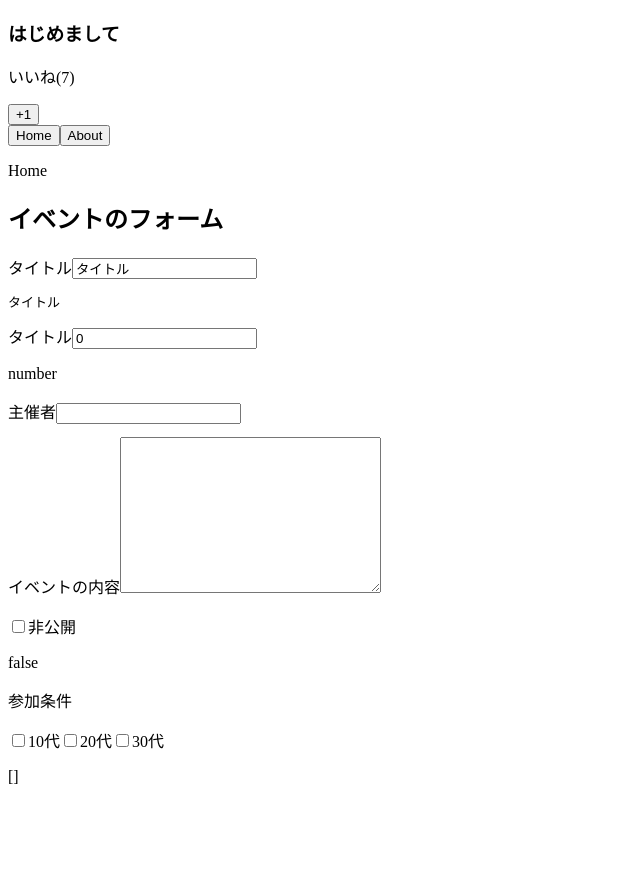
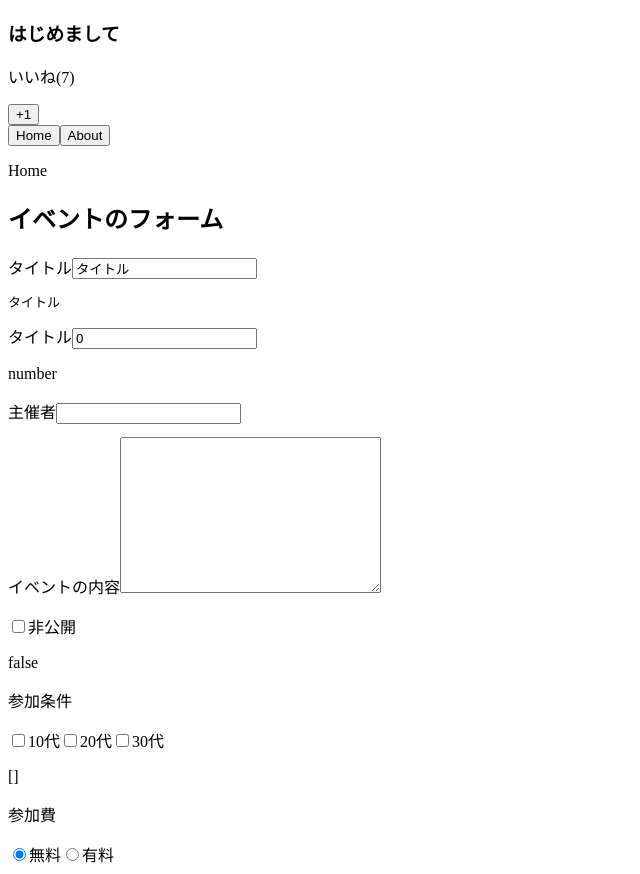
Before and after one commit to aki537/vue.js, a Vue app in the folder section5/6/7/vue.js-test/: page / in a window 1280 px wide. Shown: the whole page, without its empty margins (0-640 px from the left). Before the commit the page ends 802 px from the top, so only its background shows below. Built offline with nearby package versions, Linux system fonts and the light colour scheme.

Commit message:
125 ラジオボタンに双方向データバインディングを作成

```diff
--- a/section5/6/7/vue.js-test/src/App.vue
+++ b/section5/6/7/vue.js-test/src/App.vue
@@ -58,6 +58,19 @@
         v-model="eventDate.target">
       <label for="30">30代</label>
       <p>{{ eventDate.target }}</p>
+      <p>参加費</p>
+      <input
+        type="radio"
+        id="free"
+        value="無料"
+        v-model="eventDate.price">
+      <label for="free">無料</label>
+      <input
+        type="radio"
+        id="paid"
+        value="有料"
+        v-model="eventDate.price">
+      <label for="paid">有料</label>
     </div>
     <!-- <About v-if="currentComponent === 'About'"></About>
     <Home v-if="currentComponent === 'Home'"></Home> -->
@@ -81,7 +94,8 @@ export default {
         host: "",
         detail: "",
         isPrivate: false,
-        target: []
+        target: [],
+        price: "無料"
       }
     };
   },
```
